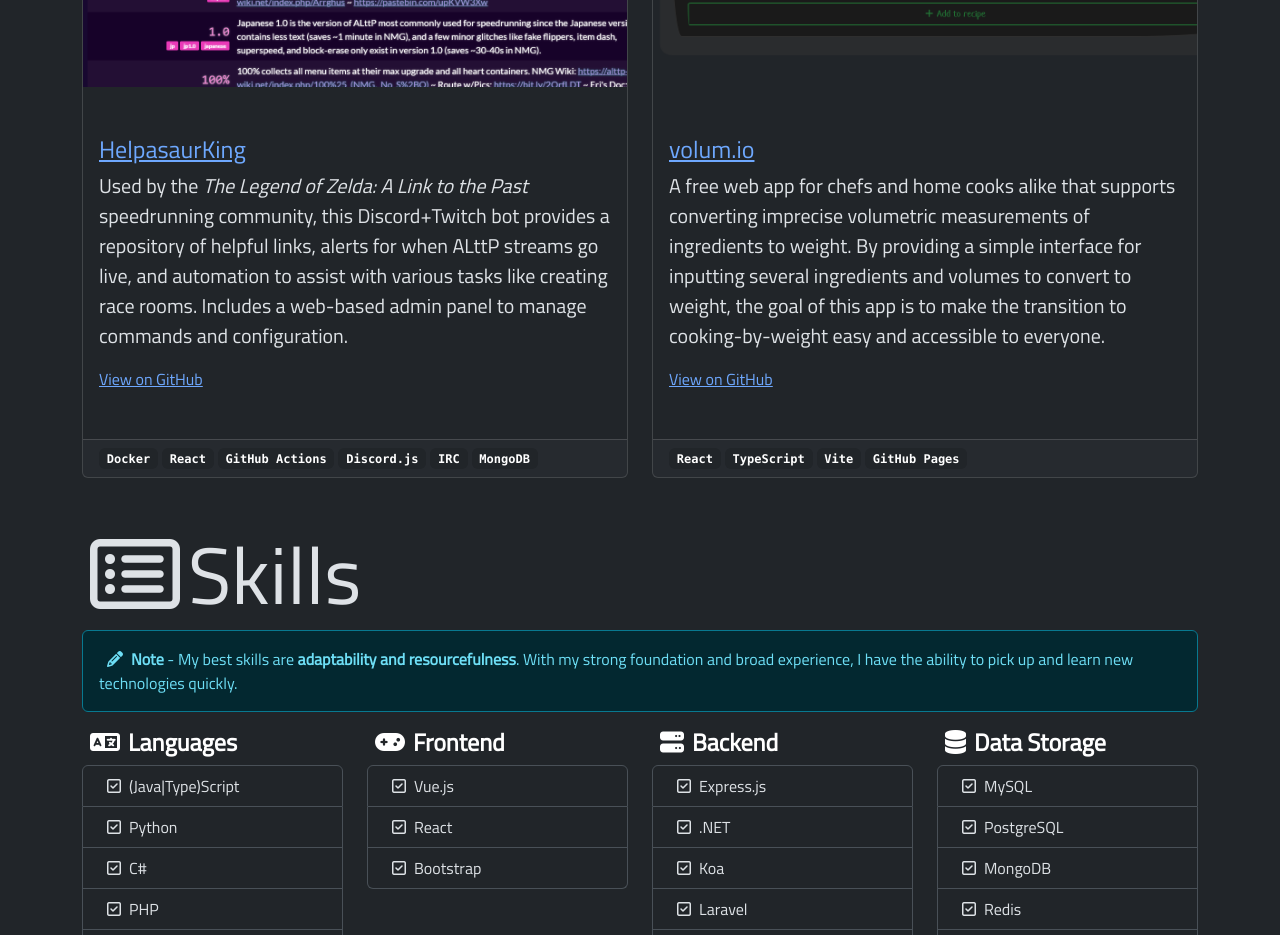
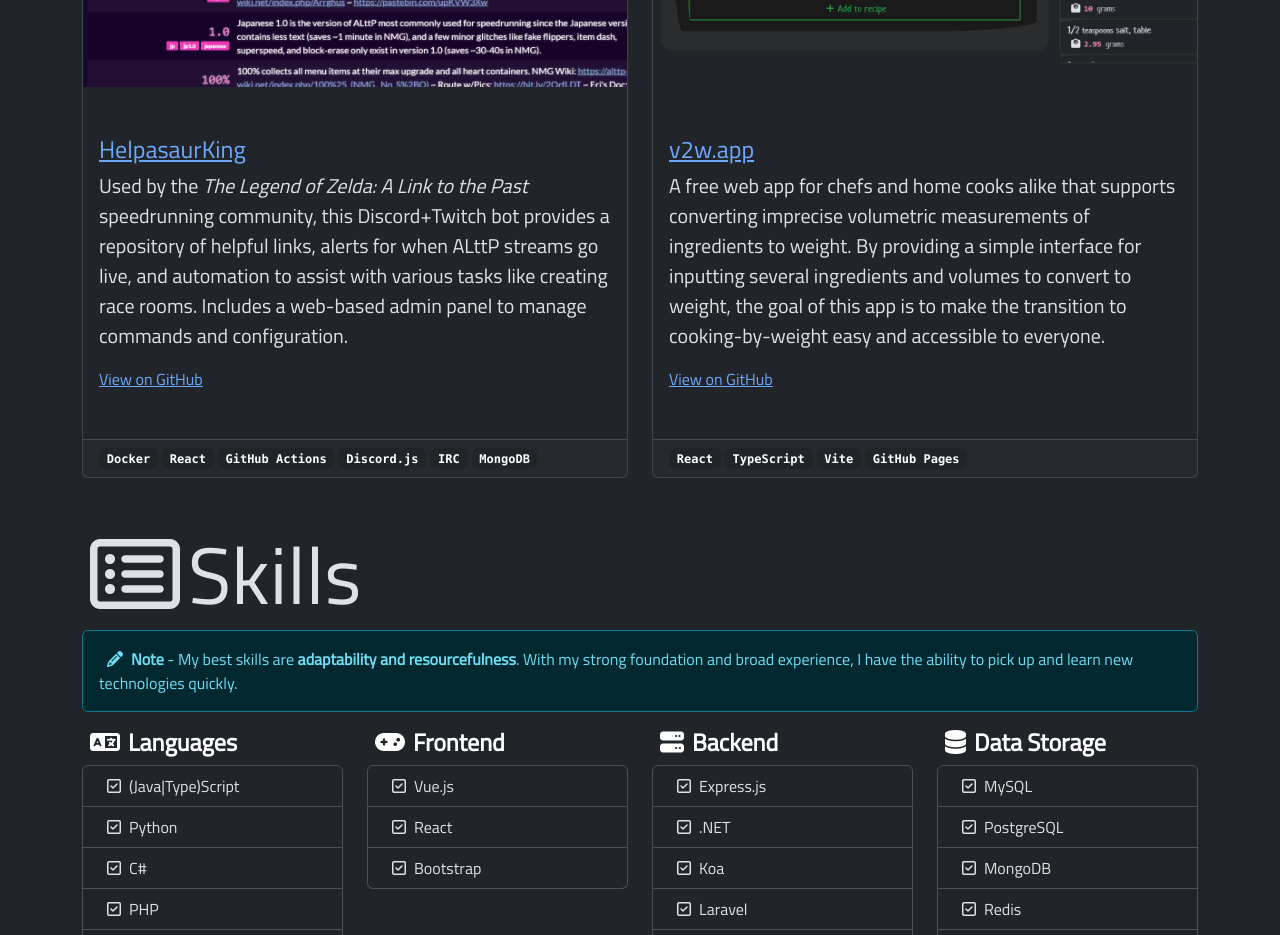
Before and after one commit to greenham/ghsdev-web, a React (Vite) app: page / in a window 1280 px wide. Shown: the part 2120-3055 px from the top of the page. Built offline with nearby package versions, Linux system fonts and the light colour scheme; some icons are missing.

Commit message:
update v2w name and screenshot

```diff
--- a/src/components/Portfolio.tsx
+++ b/src/components/Portfolio.tsx
@@ -82,7 +82,7 @@
       },
     },
     {
-      title: "volum.io",
+      title: "v2w.app",
       url: "https://v2w.app",
       imageUrl: v2wThumbnail,
       tags: ["React", "TypeScript", "Vite", "GitHub Pages"],
```
Also changed, not shown: src/assets/v2w.png.
